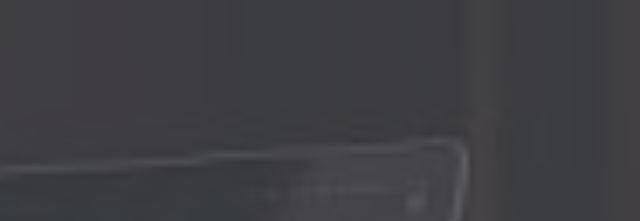
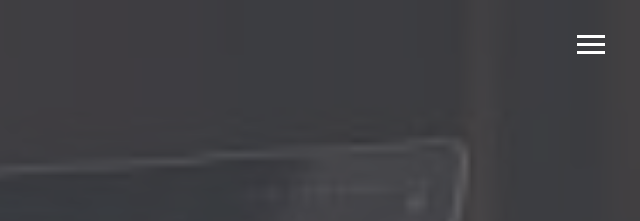
Before and after one commit to aashutadeuja/modern_portfolio, a website: page dist/index.html in a window 1280 px wide. Shown: the top 221 px of the page, 640-1280 px from the left. Drawn offline with Linux system fonts and the light colour scheme.

Commit message:
Index Markup & Main sass

```diff
--- a/scss/_main.scss
+++ /dev/null
@@ -1,34 +0,0 @@
-$primary-color: #444;
-$secondary-color: #eece1a;
-$show-home-image: true;
-$home-image: url(../img/background1.jpg);
-$background-opacity: 0.8;
-
-@mixin easeOut{
-    transition: all 1.5s ease-out;
-
-}
-@mixin background {
-
-    @if $show-home-image{
-        &#bg-img{
-            background: $home-image;
-            background-attachment: fixed;
-            background-size: cover;
-
-            &:after{
-                content: '';
-                position:absolute;
-                top: 0;
-                right: 0;
-                width: 100%;
-                height: 100%;
-                z-index: -1;
-                background: rgba($primary-color, $background-opacity);
-
-        }
-
-
-        }
-    }
-}
--- a/scss/_menu.scss
+++ b/scss/_menu.scss
@@ -1,7 +1,7 @@
-//Menu button
+//Menu Button
 
-.menu-btn{
-    position:absolute;
+.menu-btn {
+position: absolute;
 z-index: 3;
 right: 35px;
 top: 35px;
@@ -12,6 +12,7 @@
     width: 28px;
     height: 3px;
     margin: 0 0 5px 0;
-        background: #fff;
+    background: #ffff;
     @include easeOut;
 }
+}
```
Also changed, not shown: dist/css/main.css, dist/js/main.js. Lines whose indentation alone changed are shown as unchanged.
